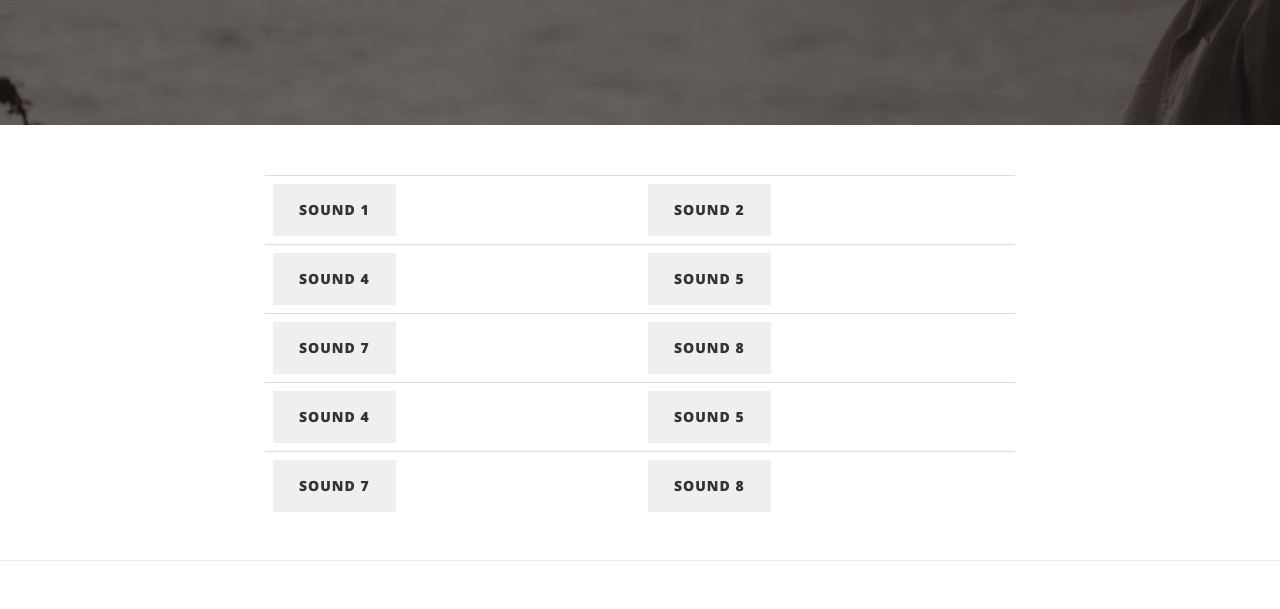
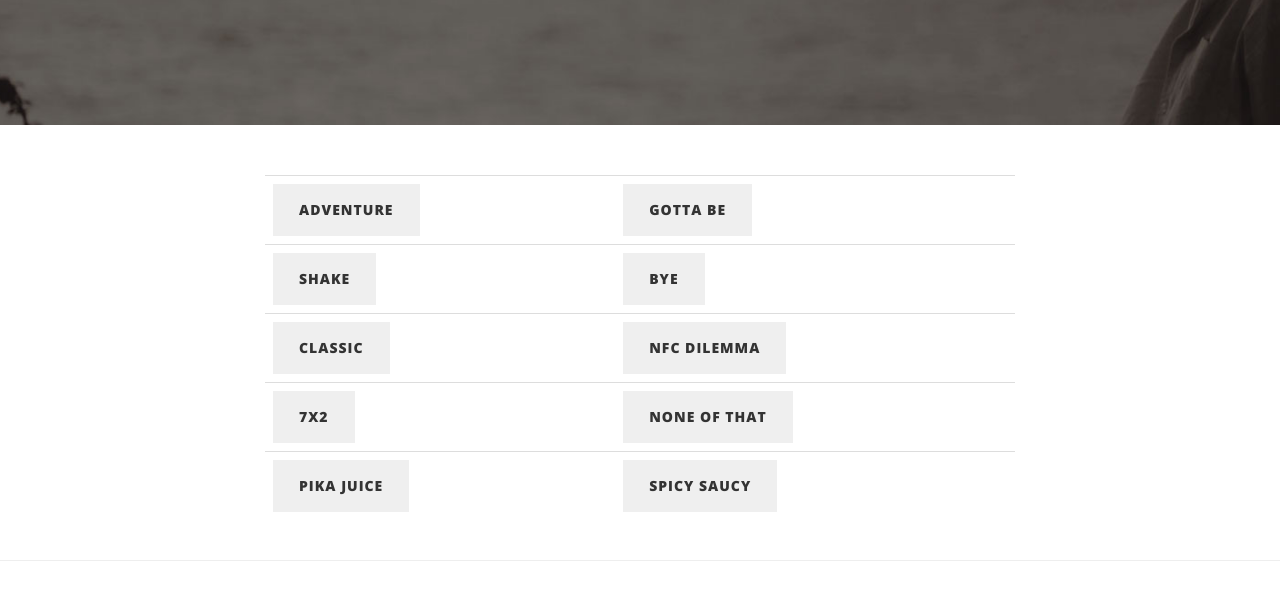
Before and after one commit to spicynelly/spicynelly.github.io, a website: page soundboard.html in a window 1280 px wide. Shown: the part 323-932 px from the top of the page. Drawn offline with nearby package versions, Linux system fonts and the light colour scheme.

Commit message:
Update soundboard.html

```diff
--- a/soundboard.html
+++ b/soundboard.html
@@ -92,24 +92,24 @@
             <div class="col-lg-8 col-lg-offset-2 col-md-10 col-md-offset-1">
                <table class="table">
                    <tr>
-                       <td><button class="btn" type="button" onclick="playsound(0)">Sound 1</button></td>
-                       <td><button class="btn" type="button" onclick="playsound(1)">Sound 2</button></td>
+                       <td><button class="btn" type="button" onclick="playsound(0)">Adventure</button></td>
+                       <td><button class="btn" type="button" onclick="playsound(1)">Gotta Be</button></td>
                    </tr>
                    <tr>
-                       <td><button class="btn" type="button" onclick="playsound(2)">Sound 4</button></td>
-                       <td><button class="btn" type="button" onclick="playsound(3)">Sound 5</button></td>
+                       <td><button class="btn" type="button" onclick="playsound(2)">Shake</button></td>
+                       <td><button class="btn" type="button" onclick="playsound(3)">Bye</button></td>
                    </tr>
                    <tr>
-                       <td><button class="btn" type="button" onclick="playsound(4)">Sound 7</button></td>
-                       <td><button class="btn" type="button" onclick="playsound(5)">Sound 8</button></td>
+                       <td><button class="btn" type="button" onclick="playsound(4)">Classic</button></td>
+                       <td><button class="btn" type="button" onclick="playsound(5)">NFC dilemma</button></td>
                    </tr>
                    <tr>
-                       <td><button class="btn" type="button" onclick="playsound(6)">Sound 4</button></td>
-                       <td><button class="btn" type="button" onclick="playsound(7)">Sound 5</button></td>
+                       <td><button class="btn" type="button" onclick="playsound(6)">7x2</button></td>
+                       <td><button class="btn" type="button" onclick="playsound(7)">None of that</button></td>
                    </tr>
                    <tr>
-                       <td><button class="btn" type="button" onclick="playsound(8)">Sound 7</button></td>
-                       <td><button class="btn" type="button" onclick="playsound(9)">Sound 8</button></td>
+                       <td><button class="btn" type="button" onclick="playsound(8)">Pika Juice</button></td>
+                       <td><button class="btn" type="button" onclick="playsound(9)">Spicy Saucy</button></td>
                    </tr>
                </table>
                <audio id="sounds" autoplay="autoplay"><source src="" type="audio/mpeg"/></audio>
```
